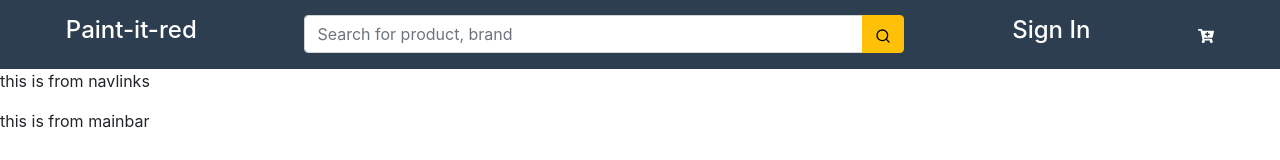
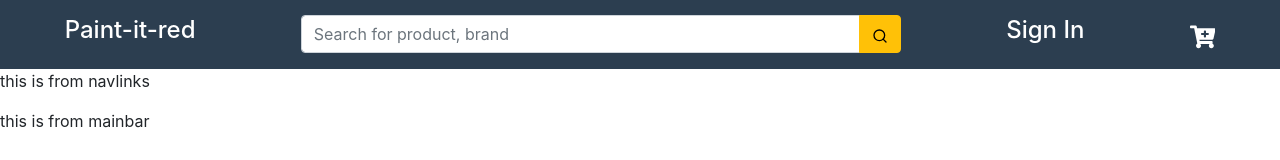
Before and after one commit to shivjaiswal-coder/paint-it-red, a React (Create React App) app: page / in a window 1280 px wide. Shown: the top 160 px of the page. Built offline with nearby package versions, Linux system fonts and the light colour scheme.

Commit message:
search bar updated

```diff
--- a/src/Component/MainPage/Searchbar/Searchbar.css
+++ b/src/Component/MainPage/Searchbar/Searchbar.css
@@ -15,6 +15,7 @@
 
 #cart{
     color: white;
+    font-size: 1.6em;
 }
 
 .click{
```
